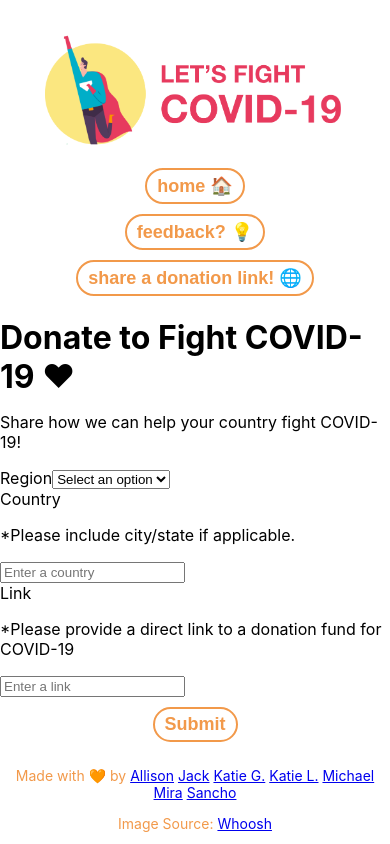
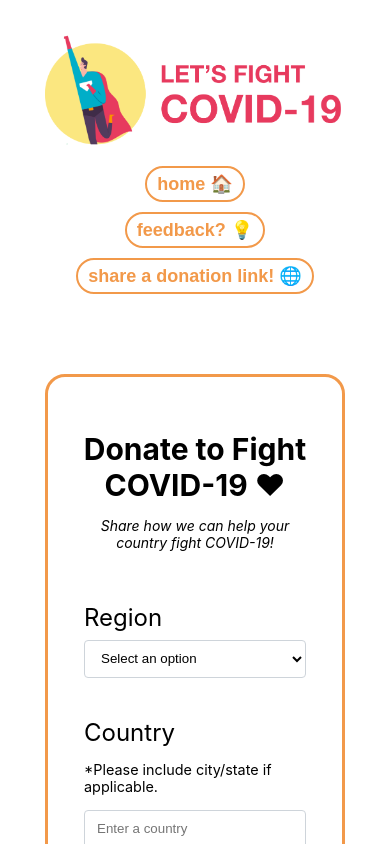
Before and after one commit to donatecovid19/website, a React (Create React App) app: page /form in a window 390 px wide. Shown: the top 844 px of the page. Built offline with nearby package versions, Linux system fonts and the light colour scheme.

Commit message:
Added initial styling to the "share" form

```diff
--- a/public/css/theme.css
+++ b/public/css/theme.css
@@ -1,3 +1,72 @@
+*,
+*::before,
+*::after {
+  box-sizing: border-box;
+}
+
+label {
+  display: flex;
+  align-items: center;
+  font-size: 1.5rem;
+  margin-bottom: 0.5rem;
+}
+
+header {
+  margin-top: 2rem;
+  margin-bottom: 3rem;
+  text-align: center;
+}
+
+header h1 {
+  font-size: 42px;
+}
+
+header p {
+  font-size: 20px;
+  font-style: italic;
+}
+
+.desc {
+  font-size: 0.9rem;
+}
+
+.donation_form {
+  border-radius: 50px;
+  border: 5px solid #f2994a;
+  width: 720px;
+  margin: 5rem auto;
+  padding: 4rem;
+}
+
+.group {
+  margin: 0 auto 2rem auto;
+  padding: 0.25rem;
+}
+
+.field {
+  display: block;
+  width: 100%;
+  height: 2.375rem;
+  padding: 0.375rem 0.75rem;
+  background-color: #fff;
+  background-clip: padding-box;
+  border: 1px solid #ced4da;
+  border-radius: 0.25rem;
+}
+
+.submit-button {
+  display: block;
+  width: 100%;
+  padding: 0.75rem;
+  cursor: pointer;
+  color: #ffffff;
+  background-color: #f2994a;
+}
+
+.submit-button:hover {
+  box-shadow: 0px 0px 0px 0px;
+}
+
 /* global styling */
 
 body {
@@ -74,7 +143,7 @@ footer {
   padding: 15px;
 }
 
-/* mobile styling */
+/*mobile styling */
 
 @media (max-width: 1600px) {
   .grid {
@@ -115,11 +184,31 @@ footer {
     display: block;
     margin: 10px auto;
   }
+
+  .donation_form {
+    max-width: 600px;
+  }
 }
 
 @media (max-width: 480px) {
   img {
     width: 300px;
+  }
+
+  .donation_form {
+    max-width: 300px;
+    border-radius: 20px;
+    padding: 2rem;
+    border: 3px solid #f2994a;
+  }
+
+  header h1 {
+    font-size: 30px;
+  }
+
+  header p {
+    font-size: 14px;
+    font-style: italic;
   }
 
   .box {
```
